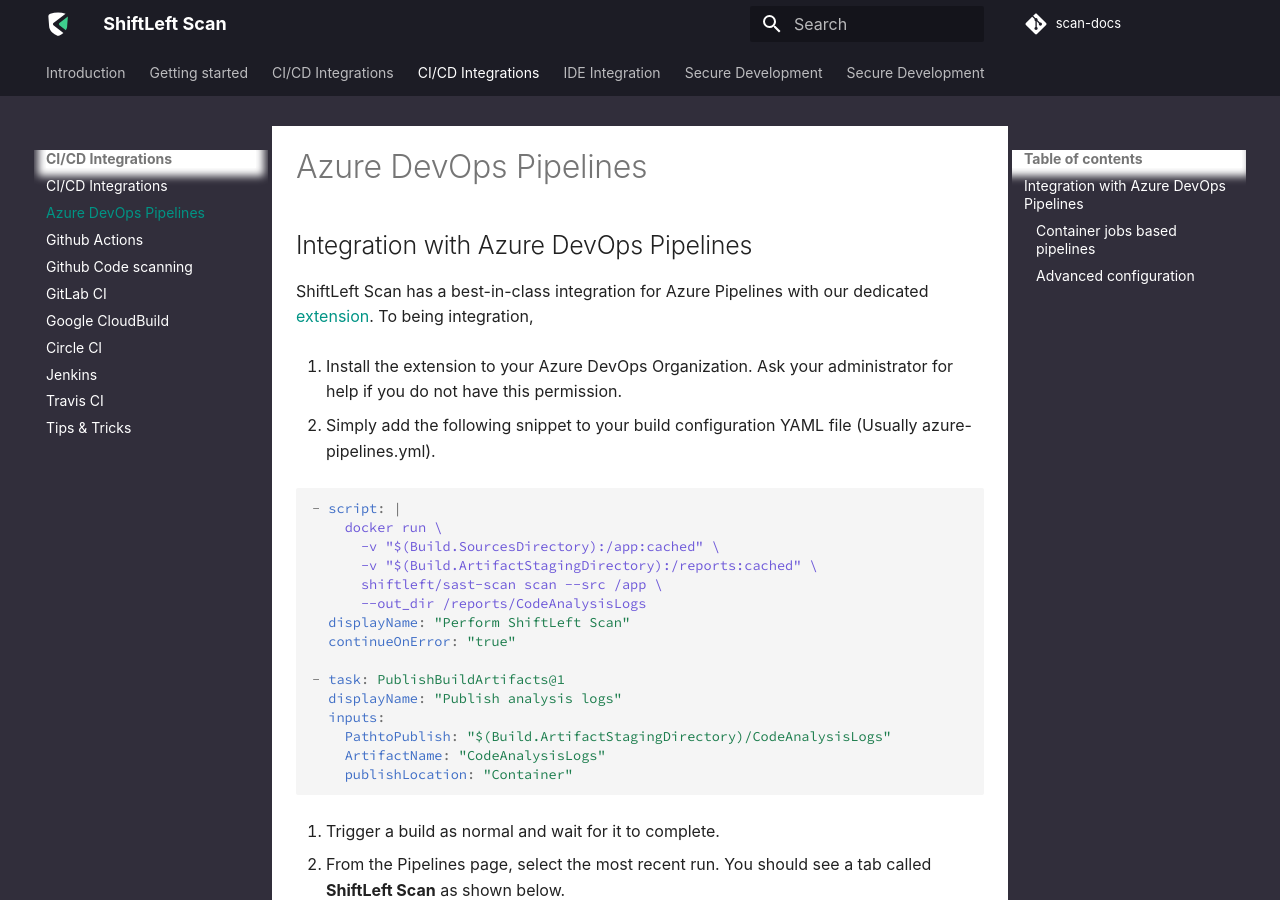
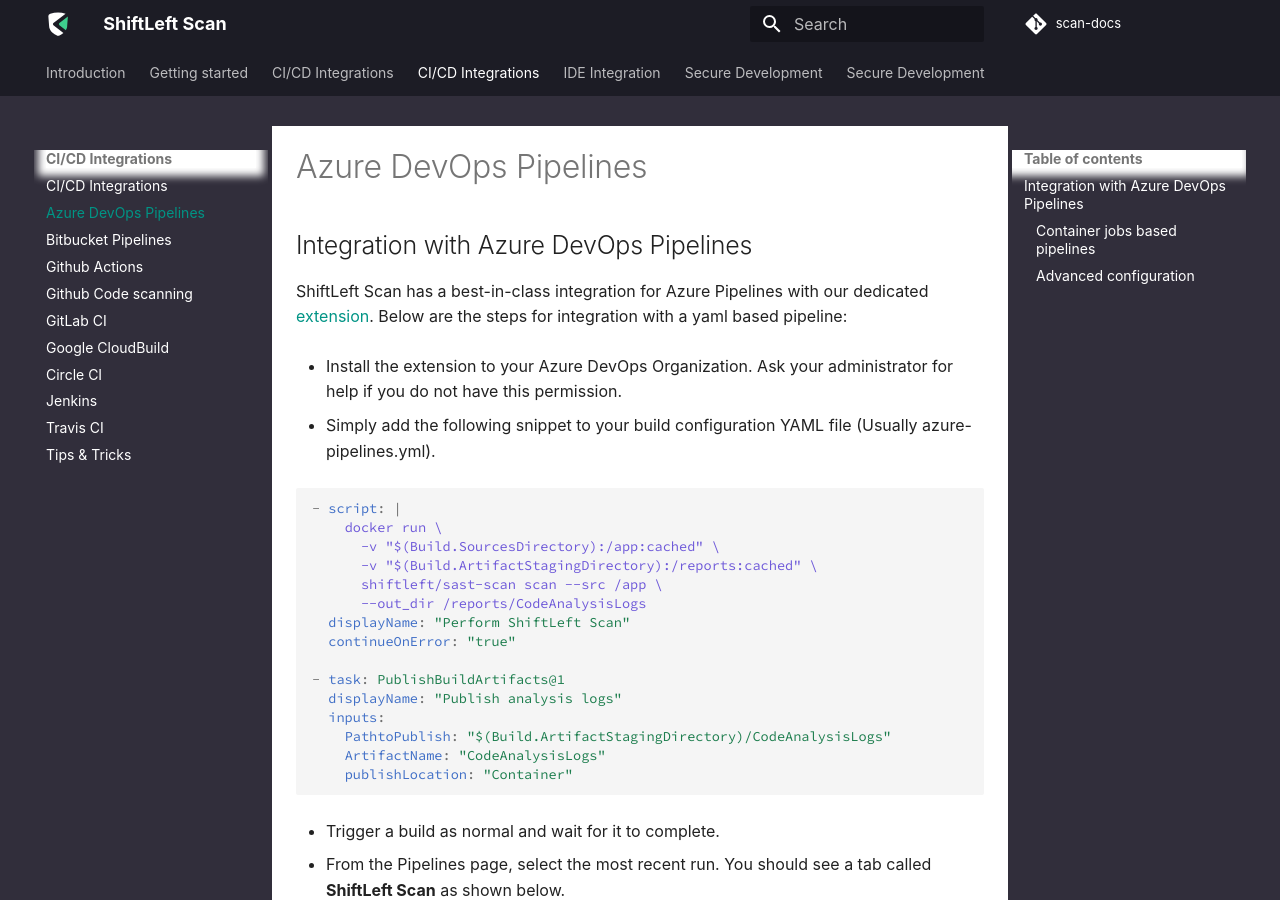
Before and after one commit to ShiftLeftSecurity/scan-docs, an MkDocs documentation site: the page built from docs/integrations/azure-devops-pipeline.md, in a window 1280 px wide and 900 px high. Built offline with MkDocs 1.6.1 and Material for MkDocs 9.7.7, drawn with Linux system fonts in a browser that asks for light colours; some web fonts are replaced; comment, search, counter and statistics services are not loaded.

Commit message:
Added section on bitbucket (#17)
* Added section on bitbucket

* Added section on bitbucket

````diff
--- a/docs/integrations/azure-devops-pipeline.md
+++ b/docs/integrations/azure-devops-pipeline.md
@@ -1,10 +1,10 @@
 ## Integration with Azure DevOps Pipelines
 
-ShiftLeft Scan has a best-in-class integration for Azure Pipelines with our dedicated [extension](https://marketplace.visualstudio.com/items?itemName=shiftleftsecurity.sl-scan-results). To being integration,
+ShiftLeft Scan has a best-in-class integration for Azure Pipelines with our dedicated [extension](https://marketplace.visualstudio.com/items?itemName=shiftleftsecurity.sl-scan-results). Below are the steps for integration with a yaml based pipeline:
 
-1. Install the extension to your Azure DevOps Organization. Ask your administrator for help if you do not have this permission.
+- Install the extension to your Azure DevOps Organization. Ask your administrator for help if you do not have this permission.
 
-2. Simply add the following snippet to your build configuration YAML file (Usually azure-pipelines.yml).
+- Simply add the following snippet to your build configuration YAML file (Usually azure-pipelines.yml).
 
 ```yaml
 - script: |
--- a/mkdocs.yml
+++ b/mkdocs.yml
@@ -49,6 +49,7 @@
   - "CI/CD Integrations":
       - "Introduction": "integrations/README.md"
       - "Azure DevOps Pipelines": "integrations/azure-devops-pipeline.md"
+      - "Bitbucket Pipelines": "integrations/bitbucket.md"
       - "Github Actions": "integrations/github-actions.md"
       - "Github Code scanning": "integrations/code-scan.md"
       - "GitLab CI": "integrations/gitlab.md"
````
Also changed, not shown: other parts of docs/integrations/azure-devops-pipeline.md (+4 -4 lines), docs/integrations/bitbucket.md (added, +33 -0 lines), docs/integrations/tips.md (+2 -2 lines), docs/integrations/img/bitbucket.png (added).
